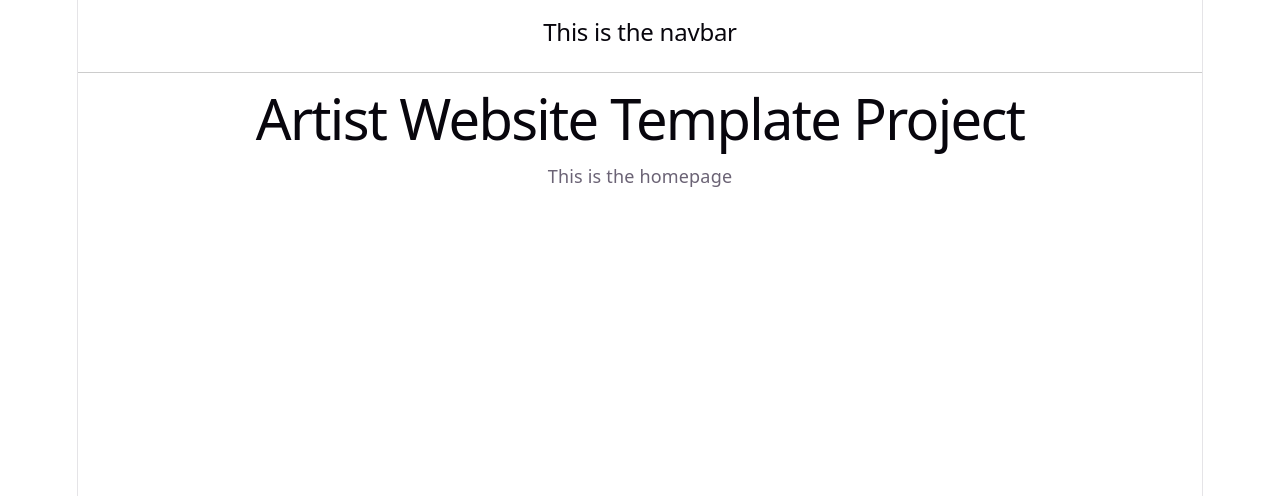
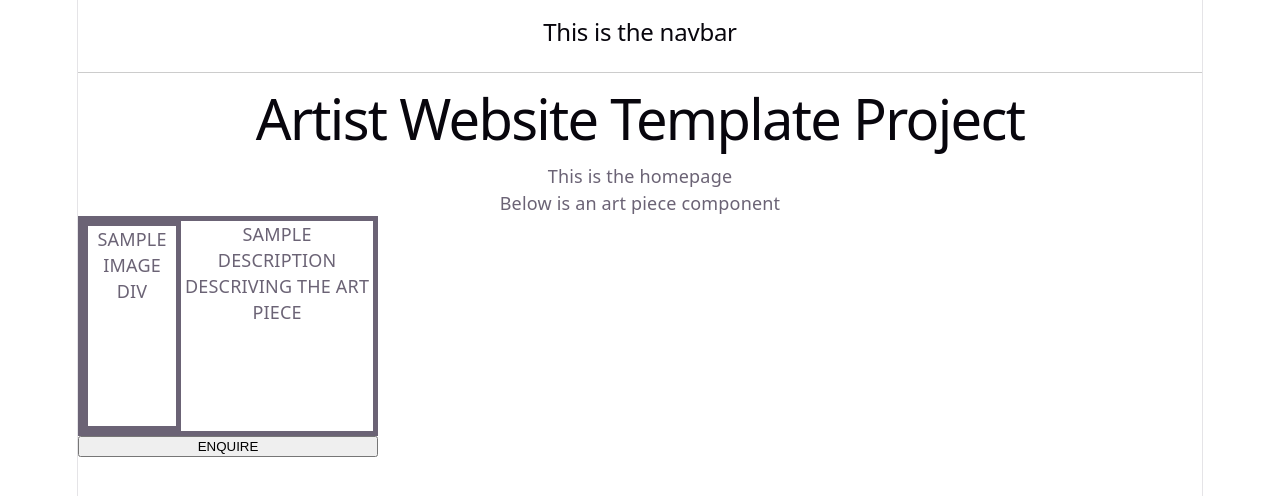
Before and after one commit to Emmet22/artist-website-template, a React (Vite) app: page / in a window 1280 px wide. Shown: the top 496 px of the page. Built offline with nearby package versions, Linux system fonts and the light colour scheme.

Commit message:
Created very basic ArtPiece component

```diff
--- a/src/App.tsx
+++ b/src/App.tsx
@@ -1,4 +1,5 @@
 import Navbar from "./components/Navbar.tsx";
+import ArtPiece from "./components/ArtPiece.tsx";
 import "./App.css";
 
 function App() {
@@ -9,6 +10,9 @@ function App() {
       <main>
         <h1>Artist Website Template Project</h1>
         <p>This is the homepage</p>
+
+        <p>Below is an art piece component </p>
+        <ArtPiece></ArtPiece>
       </main>
     </div>
   );
--- /dev/null
+++ b/src/components/ArtPiece.tsx
@@ -0,0 +1,14 @@
+function ArtPiece() {
+    return (
+        <div style={{display: "flex", flexDirection: "column", height: "300px", width: "300px"}}>
+            <div style={{display: "flex", flexDirection: "row", border: "5px solid"}}>
+                <div style={{border: "5px solid", height: "200px", width: "200px"}}>SAMPLE IMAGE DIV</div>
+                <p>SAMPLE DESCRIPTION DESCRIVING THE ART PIECE</p>
+            </div>
+            <button>ENQUIRE</button>
+        </div>
+
+);
+}
+
+export default ArtPiece;
```
